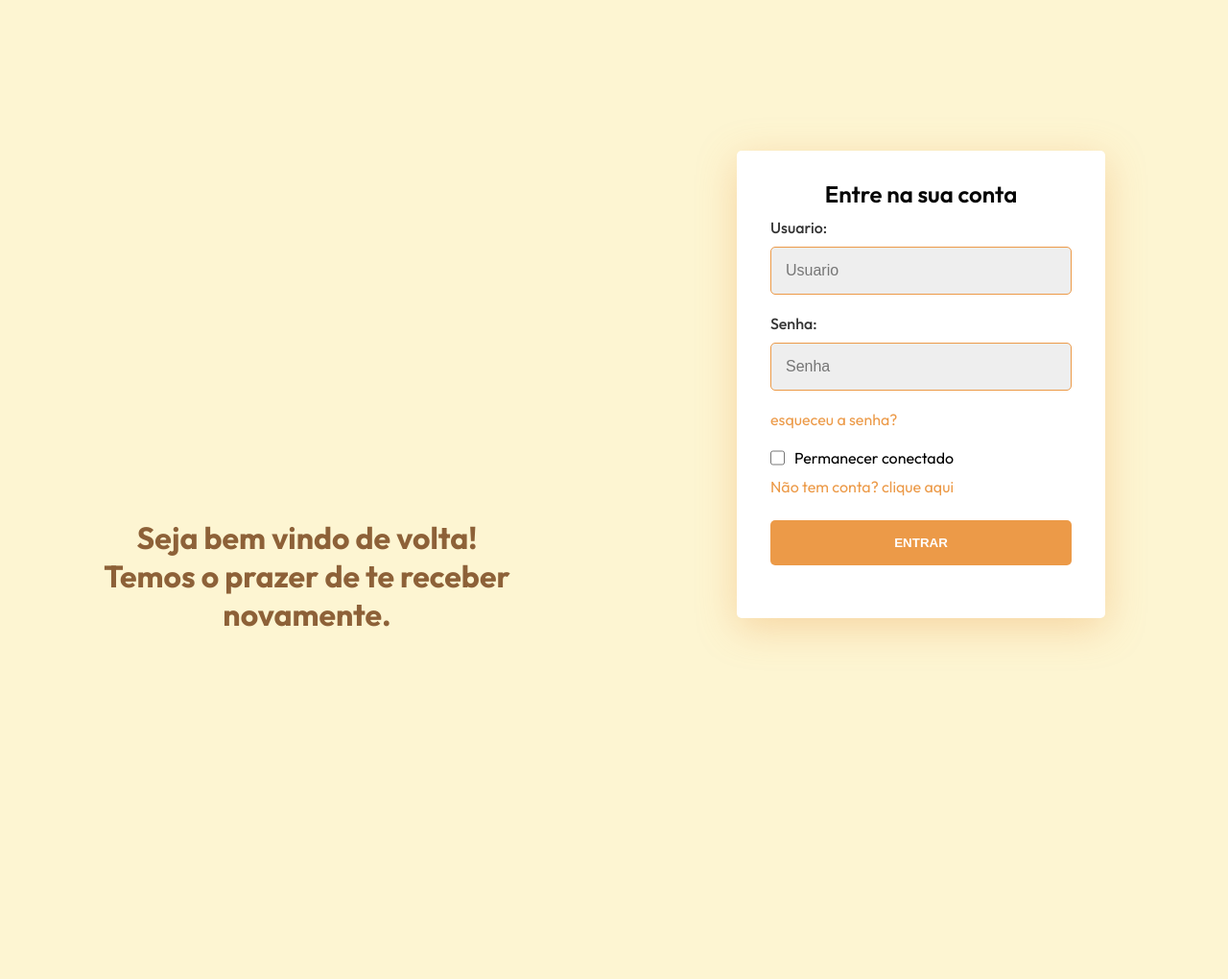
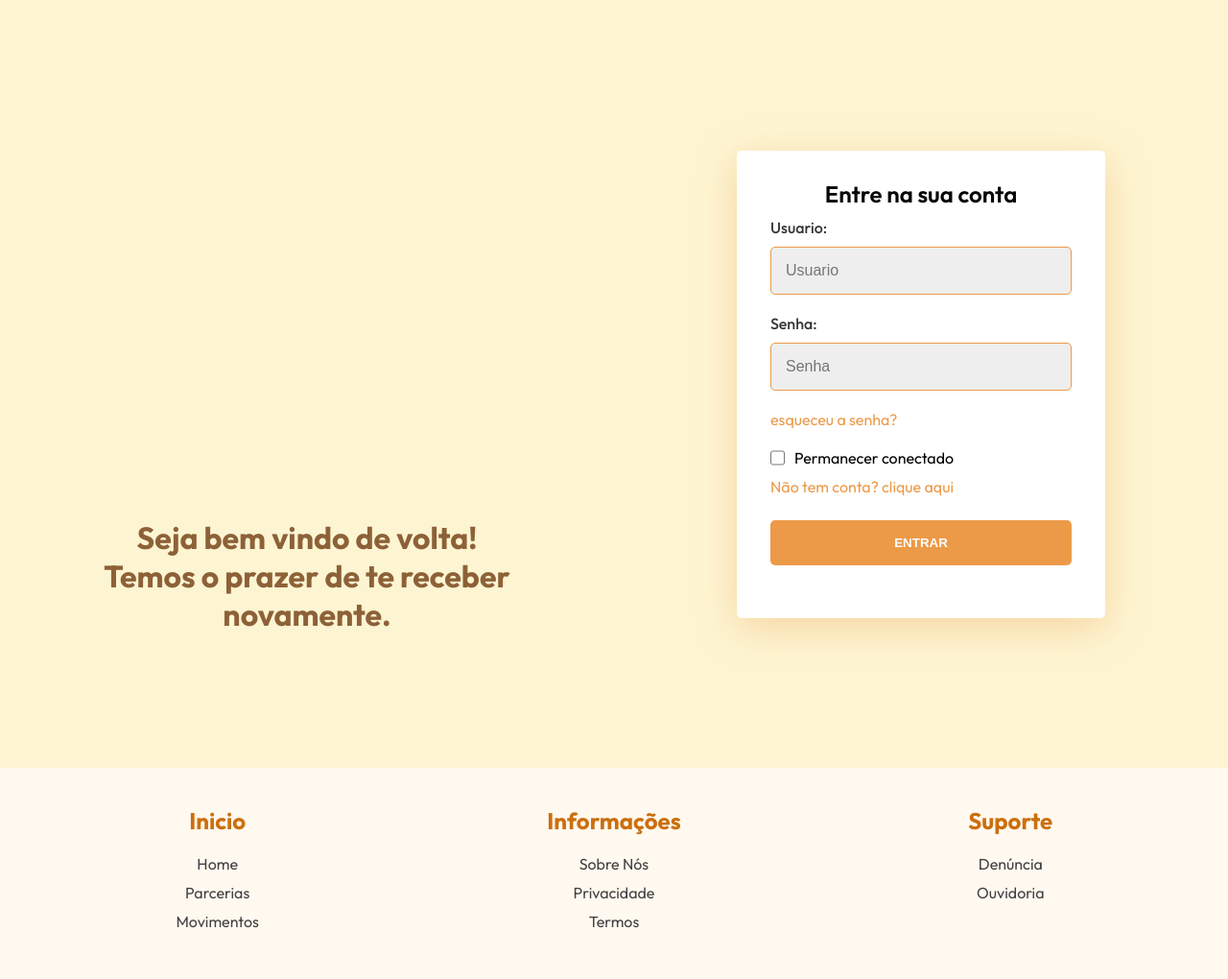
Before and after one commit to viitorags/SocialPet, a plain HTML site: page index.html in a window 1280 px wide. Shown: the whole page at 96% size. Before the commit the page ends 800 px from the top, so only its background shows below. Drawn offline with Linux system fonts and the light colour scheme.

Commit message:
Adicionando footer na tela de login!

```diff
--- a/assets/css/pages/index/partials/components.css
+++ b/assets/css/pages/index/partials/components.css
@@ -116,3 +116,40 @@
     background-color: var(--hover-color);
     transition: 0.5s ease-in-out;
 }
+
+footer .boxs {
+    width: 320px;
+    min-height: 150px;
+    padding: 20px;
+    float: none;
+}
+
+footer .boxs:nth-child(4) {
+    width: 400px;
+}
+
+.boxs h2 {
+    color: #cb6f0d;
+    margin-bottom: 20px;
+}
+
+.boxs ul li {
+    margin: 10px 0px;
+    list-style: none;
+
+}
+
+.boxs ul li a {
+    color: #434141;
+    text-decoration: none;
+}
+
+.boxs ul li a:hover {
+    color: #cb6f0d;
+
+}
+
+.boxs p {
+    color: #FFF;
+    text-align: justify;
+}
--- a/assets/css/pages/index/partials/layout.css
+++ b/assets/css/pages/index/partials/layout.css
@@ -2,7 +2,7 @@ body {
     font-family: var(--font-family);
     font-style: normal;
     background: var(--header-bg-color);
-    overflow: hidden;
+    overflow: auto;
 }
 
 .main-login {
@@ -24,7 +24,7 @@ body {
     text-align: center;
 }
 
-.left-login > h1 {
+.left-login>h1 {
     color: var(--secondary-color);
 }
 
@@ -35,3 +35,16 @@ body {
     justify-content: center;
     align-items: center;
 }
+
+footer {
+    width: 100%;
+    background-color: #FFF9F0;
+    color: #ebe0e0;
+    text-align: center;
+    padding: 20px;
+    display: flex;
+    flex-wrap: wrap;
+    justify-content: space-around;
+    position: relative;
+    bottom: 0;
+}
--- a/index.html
+++ b/index.html
@@ -1,11 +1,10 @@
 <!DOCTYPE html>
 <html lang="pt-br">
-
   <head>
-    <meta charset="UTF-8">
-    <meta http-equiv="X-UA-Compatible" content="IE-edge">
-    <meta name="viewport" content="width=device-width, initial-scale=1.0">
-    <link rel="stylesheet" href="./assets/css/pages/index/index.css">
+    <meta charset="UTF-8" />
+    <meta http-equiv="X-UA-Compatible" content="IE-edge" />
+    <meta name="viewport" content="width=device-width, initial-scale=1.0" />
+    <link rel="stylesheet" href="./assets/css/pages/index/index.css" />
     <title>Bem vindo ao SocialPet</title>
   </head>
 
@@ -13,24 +12,30 @@
     <main>
       <div class="main-login">
         <div class="left-login">
-                <img src="./assets/images/pages/index/Cat and dog.gif" alt="Petfamily animaçao">
-                <h1>Seja bem vindo de volta!<br>Temos o prazer de te receber novamente.</h1>
+          <img
+            src="./assets/images/pages/index/Cat and dog.gif"
+            alt="Petfamily animaçao"
+          />
+          <h1>
+            Seja bem vindo de volta!<br />Temos o prazer de te receber
+            novamente.
+          </h1>
         </div>
         <form action="home.html" class="right-login">
           <div class="card-login">
             <h2>Entre na sua conta</h2>
             <div class="textfield">
               <label for="usuario">Usuario:</label>
-                        <input type="text" name="Usuario" placeholder="Usuario">
+              <input type="text" name="Usuario" placeholder="Usuario" />
             </div>
             <div class="textfield">
               <label for="password">Senha:</label>
-                        <input type="password" name="senha" placeholder="Senha">
+              <input type="password" name="senha" placeholder="Senha" />
               <a href="#">esqueceu a senha?</a>
             </div>
             <div class="checkfield">
               <label for="conectado">Permanecer conectado</label>
-                        <input type="checkbox" name="" id="">
+              <input type="checkbox" name="" id="" />
             </div>
             <div class="textfield-sign">
               <a href="cadastro.html">Não tem conta? clique aqui</a>
@@ -40,7 +45,31 @@
         </form>
       </div>
     </main>
-
+    <footer>
+      <div class="boxs">
+        <h2>Inicio</h2>
+        <ul>
+          <li><a href="#">Home</a></li>
+          <li><a href="#">Parcerias</a></li>
+          <li><a href="#">Movimentos</a></li>
+        </ul>
+      </div>
+      <div class="boxs">
+        <h2>Informações</h2>
+        <ul>
+          <li><a href="#">Sobre Nós</a></li>
+          <li><a href="#">Privacidade</a></li>
+          <li><a href="#">Termos</a></li>
+        </ul>
+      </div>
+      <div class="boxs">
+        <h2>Suporte</h2>
+        <ul>
+          <li><a href="#">Denúncia</a></li>
+          <li><a href="#">Ouvidoria</a></li>
+          <li><a href="#"></a></li>
+        </ul>
+      </div>
+    </footer>
   </body>
-
 </html>
```
Lines whose indentation alone changed are shown as unchanged.
